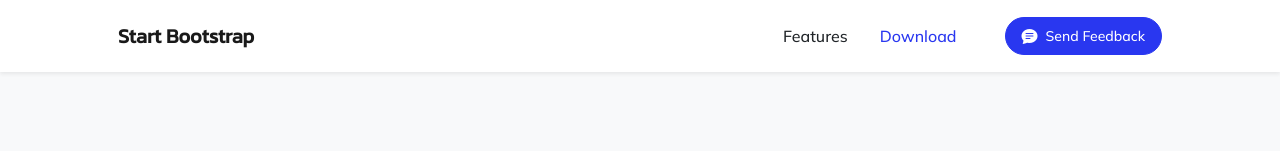
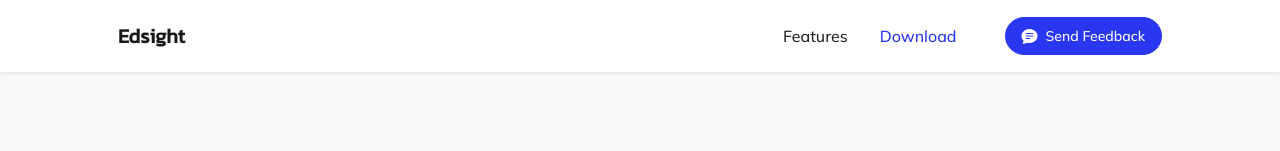
Before and after one commit to aboutedsight/aboutedsight.github.io, a plain HTML site: page index.html in a window 1280 px wide. Shown: the top 151 px of the page. Drawn offline with nearby package versions, Linux system fonts and the light colour scheme.

Commit message:
change title

```diff
--- a/index.html
+++ b/index.html
@@ -27,7 +27,7 @@
     <!-- Navigation-->
     <nav class="navbar navbar-expand-lg navbar-light fixed-top shadow-sm" id="mainNav">
         <div class="container px-5">
-            <a class="navbar-brand fw-bold" href="#page-top">Start Bootstrap</a>
+            <a class="navbar-brand fw-bold" href="#page-top">Edsight</a>
             <button class="navbar-toggler" type="button" data-bs-toggle="collapse" data-bs-target="#navbarResponsive"
                 aria-controls="navbarResponsive" aria-expanded="false" aria-label="Toggle navigation">
                 Menu
```
